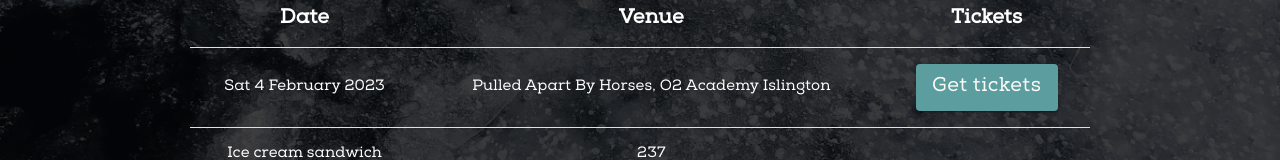
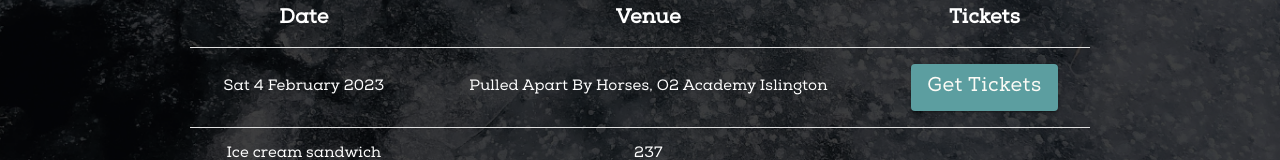
Before and after one commit to AlexJackson01/pesky-kidd-site, a React (Create React App) app in the folder client/: page /shows in a window 1280 px wide. Shown: the part 523-683 px from the top of the page. Built offline with nearby package versions, Linux system fonts and the light colour scheme; a web font is replaced by a local one.

Commit message:
Added opacity to band div and capitalised ticket button

```diff
--- a/client/src/App.css
+++ b/client/src/App.css
@@ -178,6 +178,7 @@
   align-items: center;
   margin-top: 30px;
   background-color: #444E5A;
+  opacity: 75%;
   padding: 50px;
   margin-bottom: 50px;
 }
--- a/client/src/components/shows/Upcoming.js
+++ b/client/src/components/shows/Upcoming.js
@@ -61,7 +61,7 @@
                 {row.date}
               </TabData>
               <TabData align="center">{row.location}</TabData>
-              <TabData align="center">{row.tickets ? <TicketButton sx={{color: "#5C9EA0"}} variant="contained"><a href={row.tickets} target="_blank">Get tickets</a></TicketButton> : null}</TabData>
+              <TabData align="center">{row.tickets ? <TicketButton sx={{color: "#5C9EA0"}} variant="contained"><a href={row.tickets} target="_blank">Get Tickets</a></TicketButton> : null}</TabData>
             </TableRow>
           ))}
         </TableBody>
```
Also changed, not shown: client/src/screens/Intro.js (+6 -6 lines).
